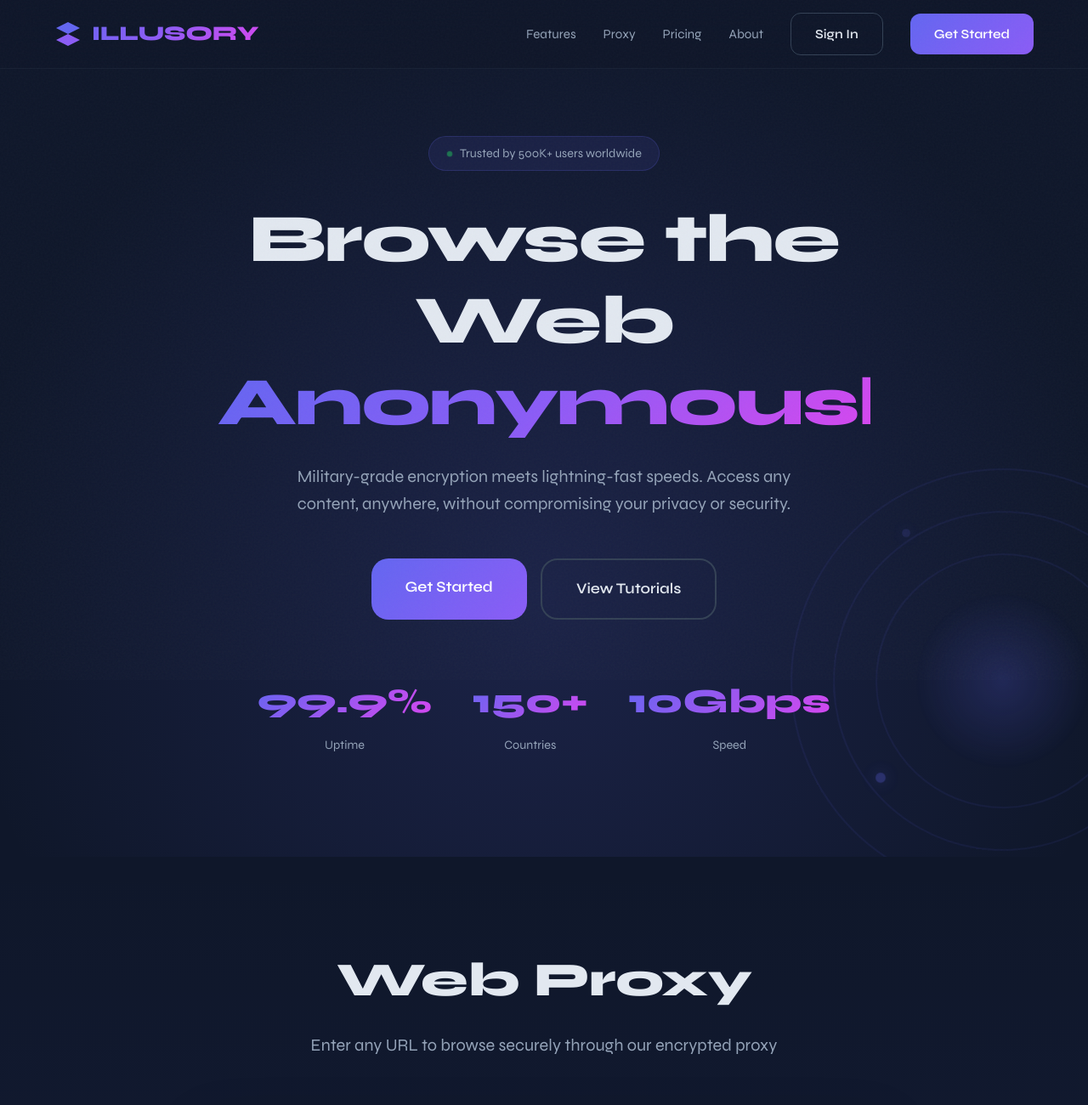
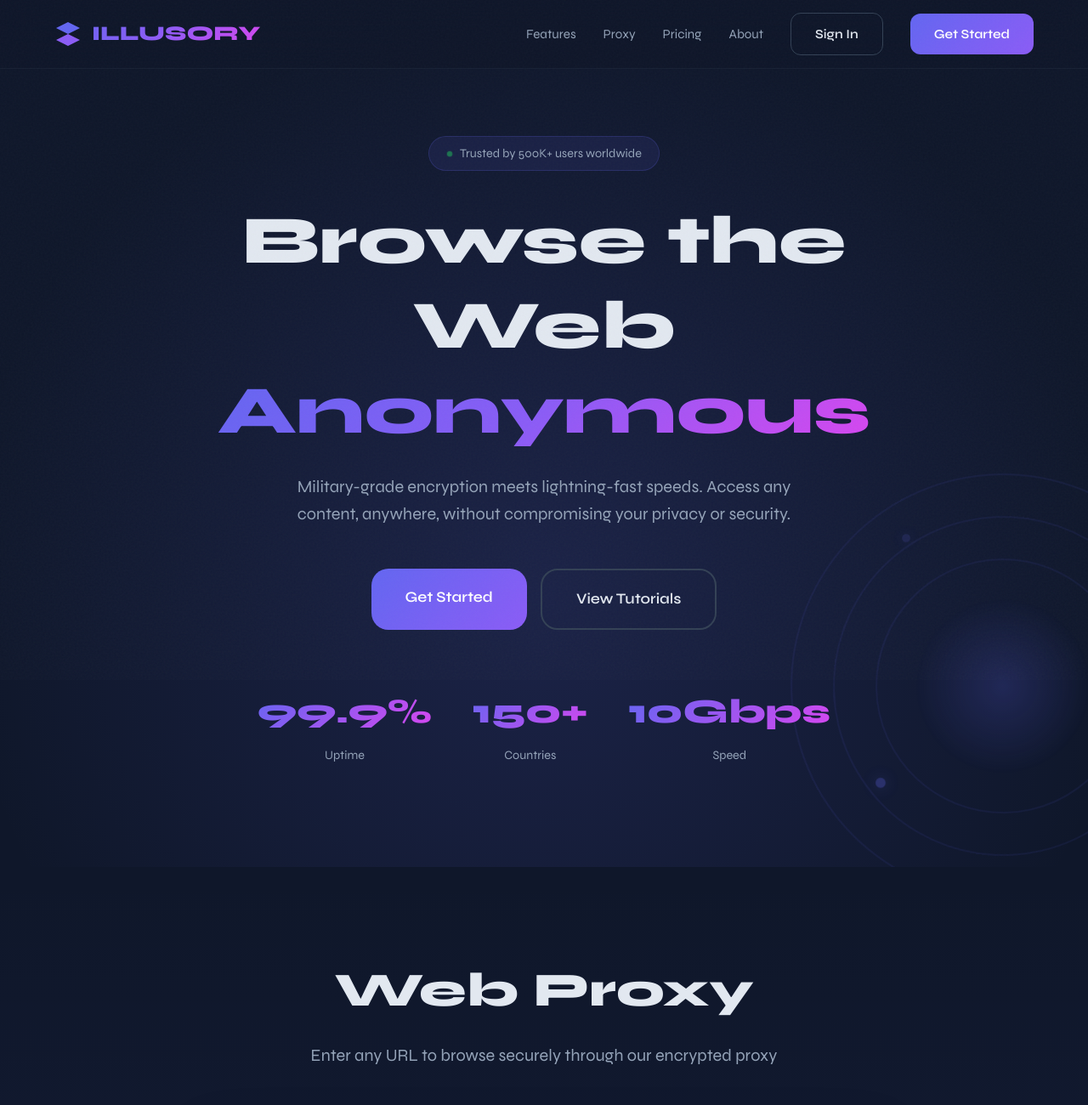
Before and after one commit to JMDEV-commits/illlusory, a plain HTML site: page index.html in a window 1280 px wide. Shown: the top 1300 px of the page at 85% size. Drawn offline with Linux system fonts and the light colour scheme.

Commit message:
Update styles for layout and typography adjustments

```diff
--- a/styles.css
+++ b/styles.css
@@ -76,6 +76,8 @@ body {
     align-items: center;
     height: 80px;
     padding: 0 2rem;
+    max-width: 1280px;
+    margin: 0 auto;
 }
 
 .logo {
@@ -84,11 +86,13 @@ body {
     gap: 0.75rem;
     font-weight: 800;
     font-size: 1.5rem;
-    letter-spacing: -0.01em;
+    letter-spacing: 0em;
     background: linear-gradient(135deg, var(--primary) 0%, var(--secondary) 50%, var(--accent) 100%);
     -webkit-background-clip: text;
     -webkit-text-fill-color: transparent;
     background-clip: text;
+    text-rendering: optimizeLegibility;
+    -webkit-font-smoothing: antialiased;
 }
 
 .nav-links {
@@ -257,12 +261,15 @@ button, a.btn-primary, a.btn-secondary, a.btn-outline, a.btn-large, a.btn-small
 .hero-title {
     font-size: 5rem;
     font-weight: 800;
-    line-height: 1.2;
+    line-height: 1.25;
     margin-bottom: 1.5rem;
-    letter-spacing: -0.02em;
+    letter-spacing: 0em;
     animation: fadeInUp 0.8s ease 0.3s both;
     word-spacing: normal;
     white-space: normal;
+    font-kerning: auto;
+    text-rendering: optimizeLegibility;
+    -webkit-font-smoothing: antialiased;
 }
 
 .gradient-text {
@@ -468,7 +475,9 @@ button, a.btn-primary, a.btn-secondary, a.btn-outline, a.btn-large, a.btn-small
     font-size: 3.5rem;
     font-weight: 800;
     margin-bottom: 1rem;
-    letter-spacing: -0.01em;
+    letter-spacing: 0em;
+    text-rendering: optimizeLegibility;
+    -webkit-font-smoothing: antialiased;
 }
 
 .section-header p {
@@ -966,7 +975,9 @@ button, a.btn-primary, a.btn-secondary, a.btn-outline, a.btn-large, a.btn-small
     font-size: 3rem;
     font-weight: 800;
     margin-bottom: 2rem;
-    letter-spacing: -0.01em;
+    letter-spacing: 0em;
+    text-rendering: optimizeLegibility;
+    -webkit-font-smoothing: antialiased;
 }
 
 .about-text p {
@@ -1118,6 +1129,7 @@ button, a.btn-primary, a.btn-secondary, a.btn-outline, a.btn-large, a.btn-small
 
     .hero-title {
         font-size: 3.5rem;
+        line-height: 1.2;
     }
 
     .hero-visual {
@@ -1183,7 +1195,8 @@ button, a.btn-primary, a.btn-secondary, a.btn-outline, a.btn-large, a.btn-small
 
     .hero-title {
         font-size: 2.5rem;
-        line-height: 1.15;
+        line-height: 1.2;
+        letter-spacing: 0em;
     }
 
     .hero-description {
```
